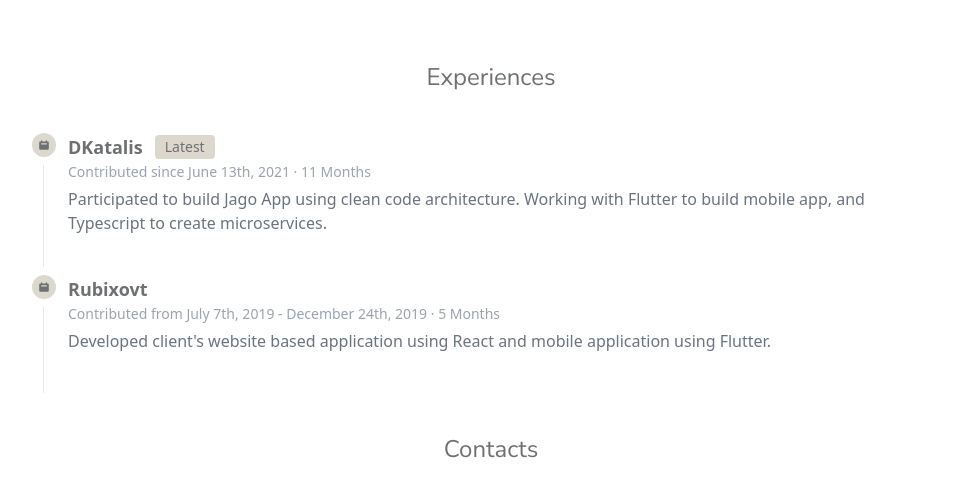
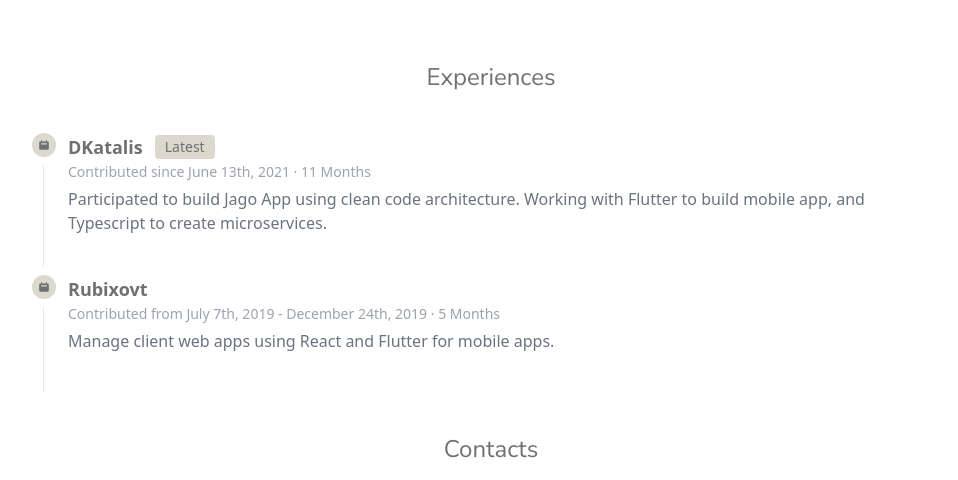
Before and after one commit to abdmhamzah/abdmhamzah.github.io, a website: page index.html in a window 1280 px wide. Shown: the part 731-1211 px from the top of the page, without its empty margins (149-1107 px from the left). Drawn offline with nearby package versions, Linux system fonts and the light colour scheme.

Commit message:
update working summary

```diff
--- a/index.html
+++ b/index.html
@@ -276,8 +276,7 @@
             >Contributed from July 7th, 2019 - December 24th, 2019 ·
           </time>
           <p class="mb-4 text-base font-normal text-gray-500 dark:text-primary">
-            Developed client's website based application using React and mobile
-            application using Flutter.
+            Manage client web apps using React and Flutter for mobile apps.
           </p>
         </li>
         <!-- <li class="mb-10 ml-6">
```
